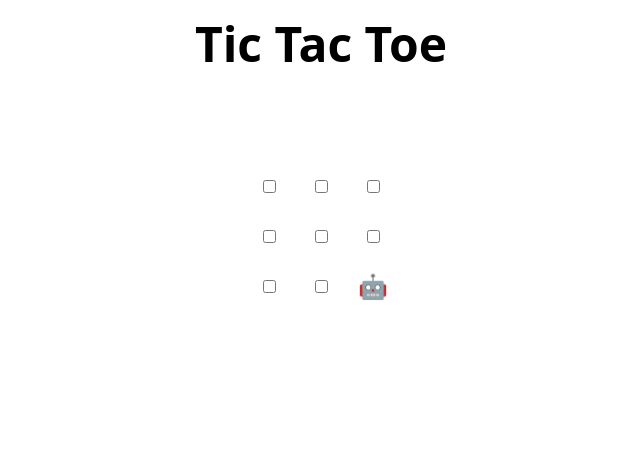
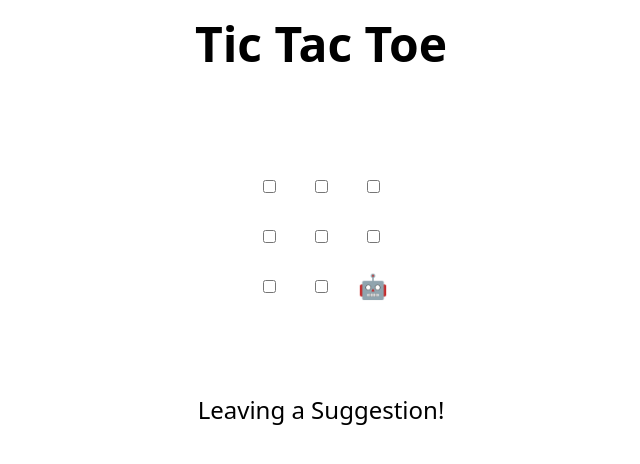
Before and after one commit to solaal01/skills-review-pull-requests, a plain HTML site: page index.html in a window 1280 px wide. Shown: the whole page, without its empty margins (319-959 px from the left). Drawn offline with Linux system fonts and the light colour scheme.

Commit message:
Commit message

```diff
--- a/index.html
+++ b/index.html
@@ -48,7 +48,7 @@
 </table>
 
 <h2 hidden>Game over, refresh to play again 🧑‍💻 🤖!</h2>
-
+Leaving a Suggestion!
 <script>
   // Initialization
   const boxes = Array.from(document.querySelectorAll("td"));
```
